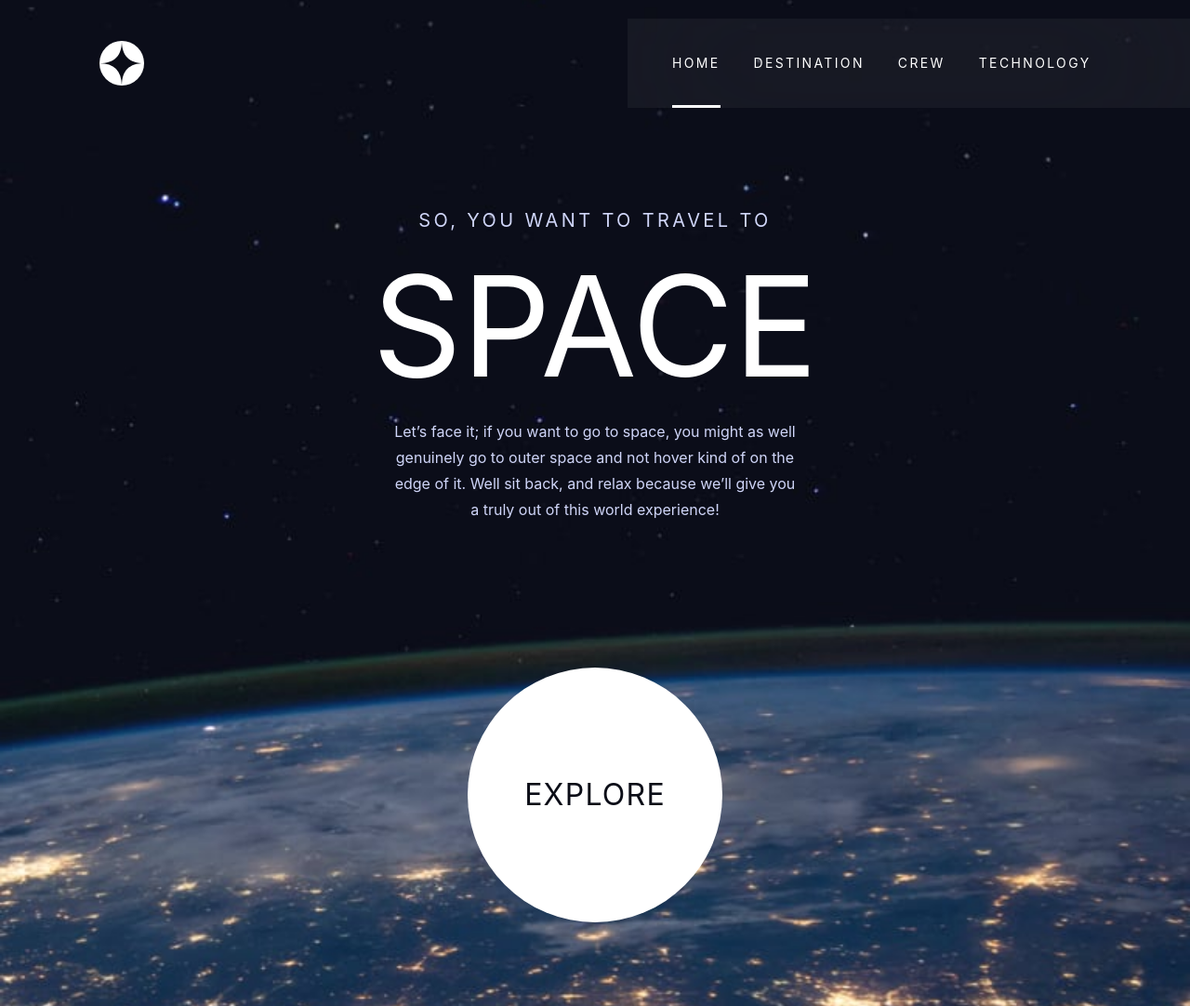
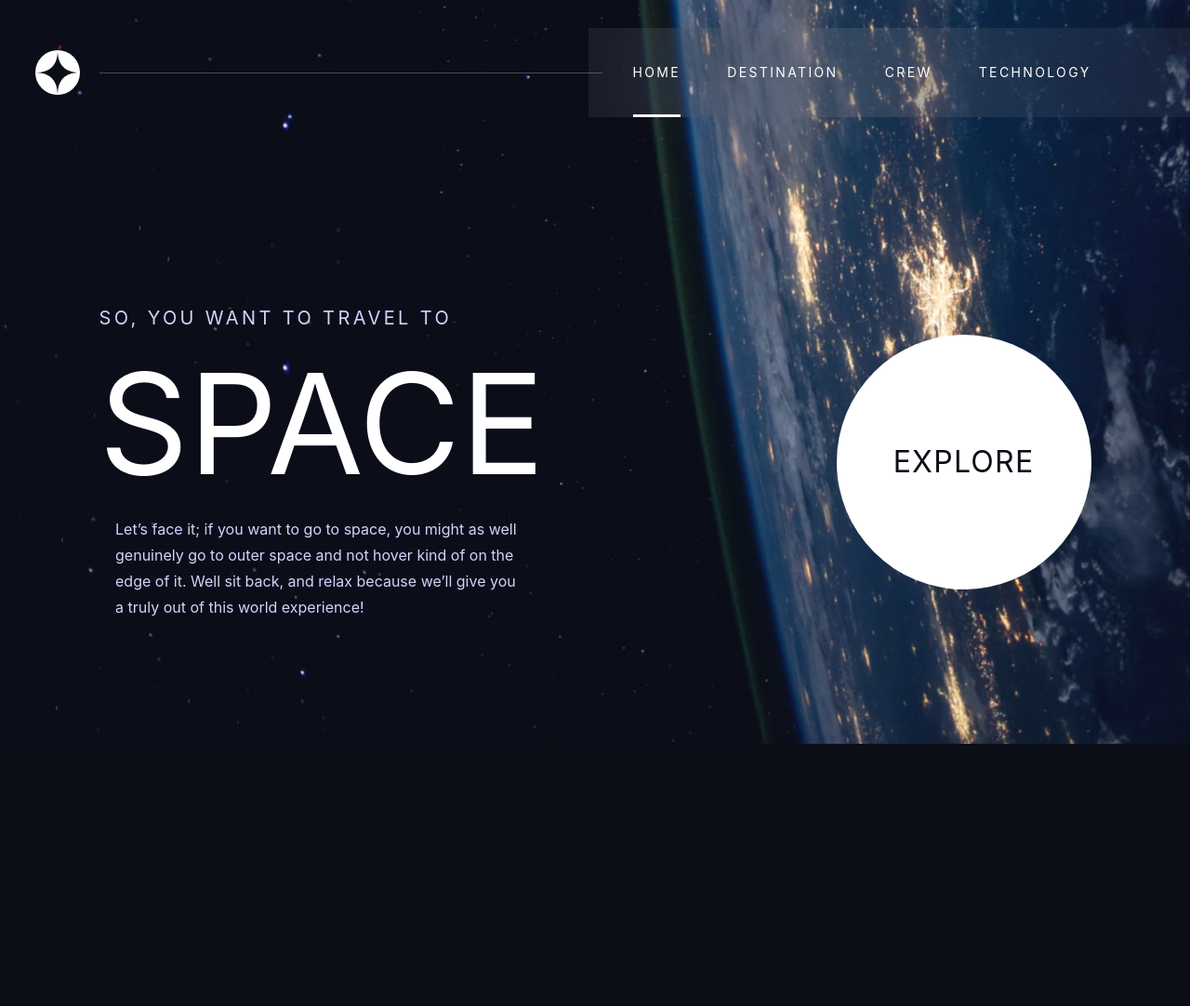
Before and after one commit to David-Henery4/Space-Tourism-Website, an Astro site: page / in a window 1280 px wide. Shown: the whole page at 93% size. After the commit the page ends 800 px from the top, so only its background shows below. Built offline with nearby package versions, Linux system fonts and the light colour scheme; Astro itself is replaced by a stand-in of ours.

Commit message:
laptop-home-page-responsive

```diff
--- a/src/components/BackgroundImages.astro
+++ b/src/components/BackgroundImages.astro
@@ -15,12 +15,12 @@ const { desktopImage, mobileImage, tabletImage } = Astro.props;
   alt=""
 />
 <Image
-  class="absolute -z-1 top-0 left-0 w-full h-full object-center object-cover hidden mobile:block"
+  class="absolute -z-1 top-0 left-0 w-full h-full object-center object-cover hidden mobile:block laptop:hidden"
   src={tabletImage}
   alt=""
 />
 <Image
-  class="absolute -z-1 top-0 left-0 w-full h-full object-center object-cover hidden"
-  src={tabletImage}
+  class="absolute -z-1 top-0 left-0 w-full h-full object-center object-cover hidden laptop:block"
+  src={desktopImage}
   alt=""
 />
--- a/src/components/Header.astro
+++ b/src/components/Header.astro
@@ -3,9 +3,9 @@
 ---
 
 <header
-  class="col-start-2 col-end-12 text-center pt-6 pb-12 flex flex-col justify-center items-center gap-20 mobile:py-20.5 mobile:gap-29.5 mobile-large:gap-39 mobile-large:pt-26.5 mobile-large:pb-22.5"
+  class="col-start-2 col-end-12 text-center pt-6 pb-12 flex flex-col justify-center items-center gap-20 mobile:py-20.5 mobile:gap-29.5 mobile-large:gap-39 mobile-large:pt-26.5 mobile-large:pb-22.5 laptop:pt-44.5 laptop:pb-27.5 laptop:justify-between laptop:flex-row laptop:gap-0"
 >
-  <div class="grid gap-4 mobile:gap-6">
+  <div class="grid gap-4 mobile:gap-6 laptop:text-left">
     <h5 class="heading-5 uppercase text-base">so, you want to travel to</h5>
     <h1
       class="text-white uppercase text-[80px] leading-25 mobile:text-[115px] mobile:leading-31.25 mobile-large:leading-37.5 mobile-large:text-[150px]"
--- a/src/components/Navigation.astro
+++ b/src/components/Navigation.astro
@@ -5,14 +5,17 @@ import NavigationLinksList from "./navigation/NavigationLinksList.astro";
 ---
 
 <nav
-  class="col-start-1 col-end-13 grid grid-cols-main-mobile mobile:grid-cols-main-tablet tablet:grid-cols-main-laptop tablet:mt-5"
+  class="col-start-1 col-end-13 grid grid-cols-main-mobile mobile:grid-cols-main-tablet tablet:grid-cols-main-laptop tablet:mt-5 laptop:mt-7.5"
 >
   <div
-    class="w-full py-6 col-start-2 col-end-12 flex justify-between items-center mobile-large:p-0 mobile-large:col-end-13"
+    class="w-full py-6 col-start-2 col-end-12 flex justify-between items-center mobile-large:p-0 mobile-large:col-end-13 laptop:grid laptop:grid-cols-navigation-laptop laptop:col-start-1"
   >
-    <a href="/" class="mobile-large:py-6">
+    <a href="/" class="mobile-large:py-6 laptop:pl-9.5">
       <Logo />
     </a>
+
+    <div class="hidden laptop:block w-full h-px bg-white/25 col-start-2 col-end-4 row-1 z-10"/>
+
     <div class="hover:cursor-pointer mobile-large:hidden">
       <BurgerIcon />
     </div>
--- a/src/components/navigation/NavigationLinksList.astro
+++ b/src/components/navigation/NavigationLinksList.astro
@@ -3,7 +3,7 @@ import navigationData from "../../data/navigation-data/navigationData";
 ---
 
 <menu
-  class="hidden mobile-large:flex h-full justify-center items-center px-12 gap-9 font-barlow-condensed uppercase text-sm tracking-[2.36px] bg-white/5 backdrop-blur-[82px] tablet:pr-[106.5px]"
+  class="hidden mobile-large:flex h-full justify-between items-center px-12 gap-9 font-barlow-condensed uppercase text-sm tracking-[2.36px] bg-white/5 backdrop-blur-[82px] tablet:pr-[106.5px] laptop:col-start-3 laptop:col-end-6 laptop:row-1"
 >
   {
     navigationData.map((navItem) => {
--- a/src/layouts/BaseLayout.astro
+++ b/src/layouts/BaseLayout.astro
@@ -17,7 +17,7 @@ import { Navigation } from "../components";
     <Font cssVariable="--barlow" />
     <title>{pageTitle}</title>
   </head>
-  <body class="bg-primary relative text-white font-bellefair grid grid-cols-main-mobile mobile:grid-cols-main-tablet tablet:grid-cols-main-laptop">
+  <body class="bg-primary relative text-white font-bellefair grid grid-cols-main-mobile mobile:grid-cols-main-tablet tablet:grid-cols-main-laptop laptop:min-h-svh laptop:grid-rows-main-laptop">
     <Navigation/>
     <slot />
   </body>
--- a/src/styles/global.css
+++ b/src/styles/global.css
@@ -7,6 +7,7 @@
   --breakpoint-mobile: 32.75em; /* 524px */
   --breakpoint-mobile-large: 42.5em; /* 680px */
   --breakpoint-tablet: 52.5em; /* 840px */
+  --breakpoint-laptop: 66.75em; /* 1068px */
 
 
   /* Spacing */
@@ -23,9 +24,10 @@
   --grid-template-columns-main-mobile: 24px repeat(10, 1fr) 24px;
   --grid-template-columns-main-tablet: 48px repeat(10, 1fr) 48px;
   --grid-template-columns-main-laptop: 106.5px repeat(10, 1fr) 106.5px;
+  --grid-template-columns-navigation-laptop: 106.5px 1fr 15px 1fr 106.5px;
 
   /* Grid-Rows */
-  /* --grid-template-rows-LGDesktop: min-content; */
+  --grid-template-rows-main-laptop: min-content;
 
   /* Fonts */
   --font-bellefair: var(--bellefair);
```
